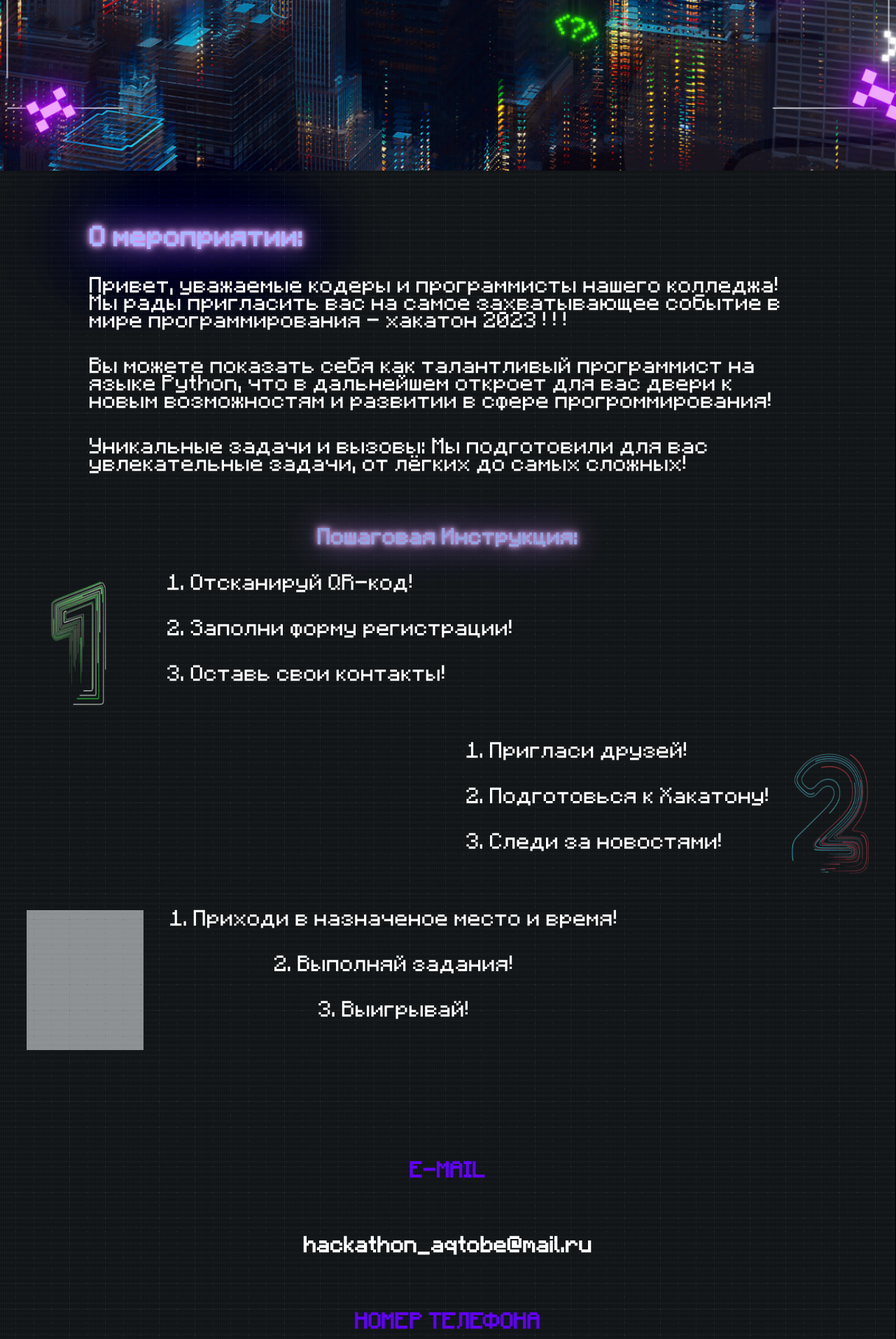
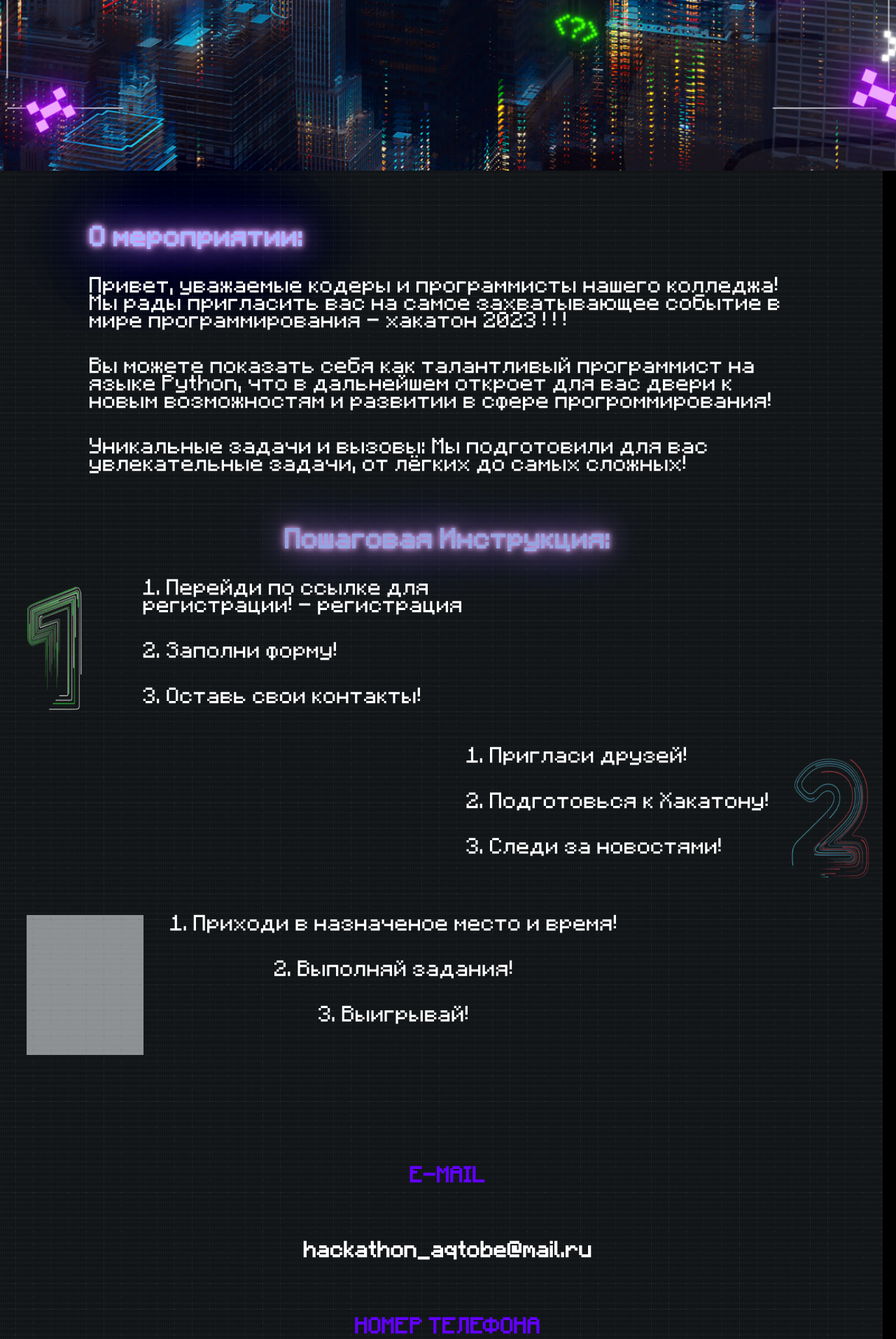
Before and after one commit to QwaQ-dev/Hakaton-main, a PHP site: page / in a window 1280 px wide. Shown: the part 556-2470 px from the top of the page at 70% size. Run offline with PHP 8.4, Linux system fonts and the light colour scheme; grey boxes are pictures that could not be loaded.

Commit message:
еще не пабеда

```diff
--- a/css/lobby.css
+++ b/css/lobby.css
@@ -320,7 +320,6 @@ body {
 }
 
 .registr {
-    color: #6100FF;
     text-decoration: none;
     font-family: ascii;
     font-size: 2vw;
@@ -344,7 +343,7 @@ body {
     }
 
     .text_about {
-        font-size: 3vw;
+        font-size: 2vw;
     }
 
     .number {
@@ -635,7 +634,7 @@ body {
 
     .math {
         height: 280vh;
-        width: 99.9vw;
+        width: 98.5vw;
     }
 }
 
--- a/index.php
+++ b/index.php
@@ -30,14 +30,14 @@
             </div>
         </div>
         <div class="instr">
-            <h1 class="instr-text">Пошаговая Инструкция:</h1>
+            <h1 class="about">Пошаговая Инструкция:</h1>
         </div>
         <div class="block_with_gifs">
             <div class="first_block">
                 <img src="../img/1.gif" alt="gif" class="gifs">
                 <div class="block_text">
-                    <p class="gif_text" onmouseover="animateText()">1. Отсканируй QR-код!</p>
-                    <p class="gif_text" onmouseover="animateText()">2. Заполни форму регистрации!</p>
+                    <p class="gif_text" onmouseover="animateText()">1. Перейди по ссылке для регистрации! -<a href="https://a20622.webask.io/m88kamfd7" class="registr"> регистрация</a> </p>
+                    <p class="gif_text" onmouseover="animateText()">2. Заполни форму!</p>
                     <p class="gif_text" onmouseover="animateText()">3. Оставь свои контакты!</p>
                 </div>
             </div>
@@ -63,7 +63,7 @@
             <div class="mail">
                 <div class="mail-block">
                     <h2 class="mail-text">E-MAIL</h2>
-                    <a href="gmail.com" class="a-style">hackathon_aqtobe@mail.ru</a>
+                    <a href="https://mail.google.com" class="a-style">hackathon_aqtobe@mail.ru</a>
                 </div>
             </div>
             <div class="number">
@@ -71,9 +71,6 @@
                     <h2 class="phone">НОМЕР ТЕЛЕФОНА</h2>
                     <p class="phone-number">+7 (705) 671 13 60</p>
                 </div>
-            </div>
-            <div class="reg">
-                <a href="https://a20622.webask.io/m88kamfd7" class="registr">РЕГИСТРАЦИЯ</a>
             </div>
         </div>
     </div>
```
